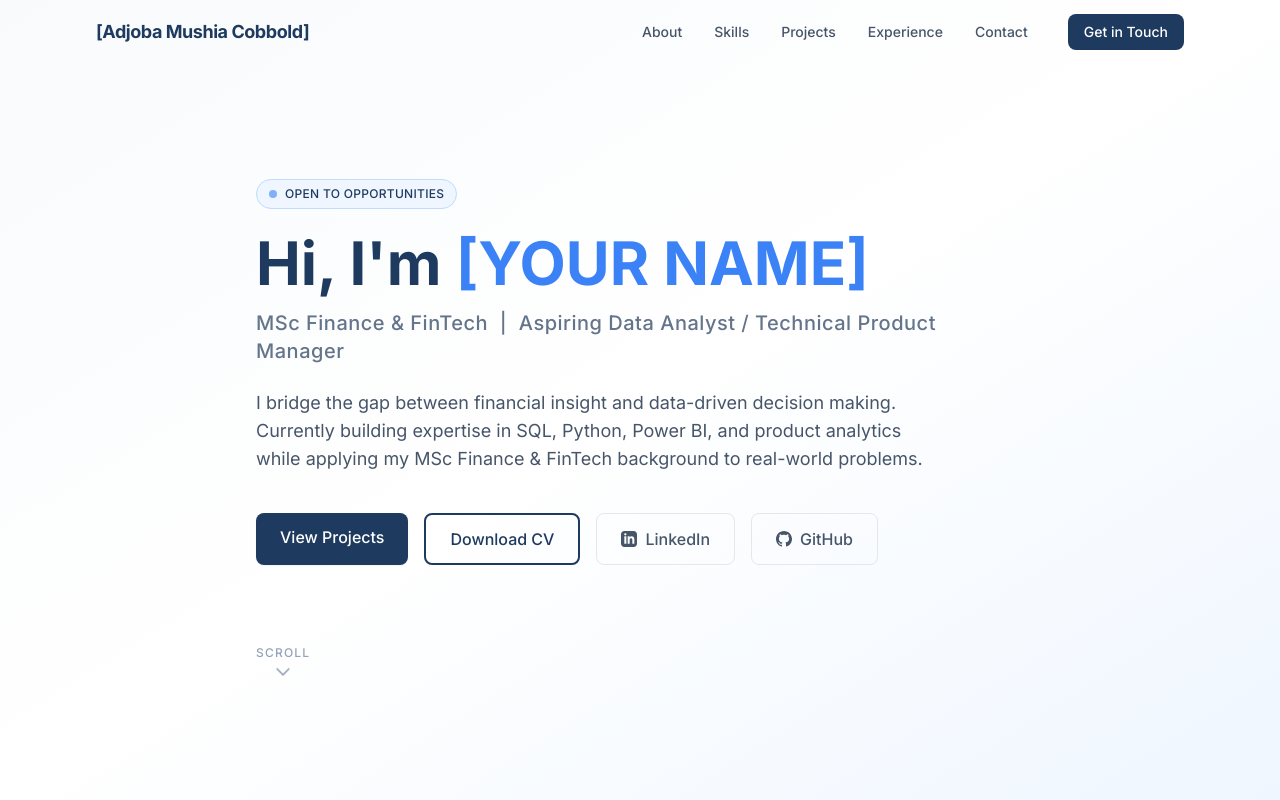
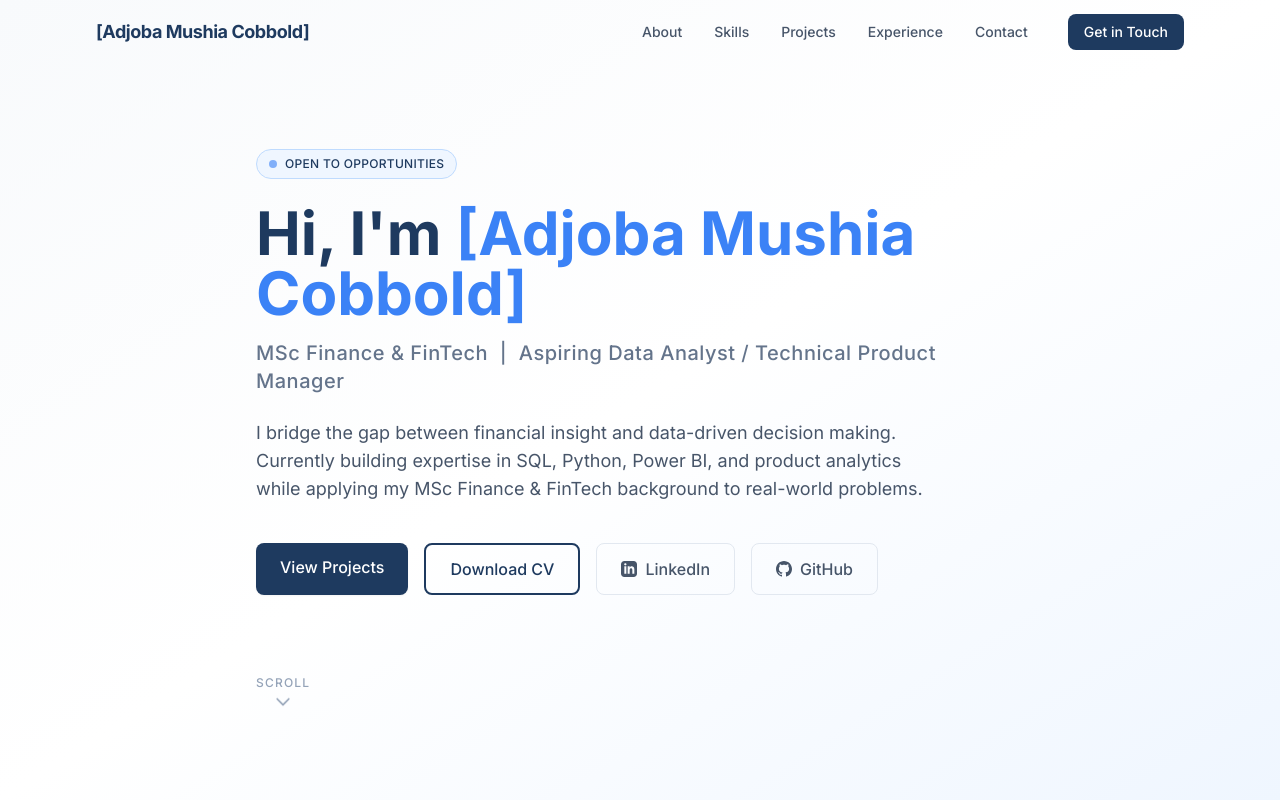
Before and after one commit to cobbold-m/Portfolio-website, a React (Vite) app in the folder client/: page / in a window 1280 px wide. Shown: the top 800 px of the page. Built offline with nearby package versions, Linux system fonts and the light colour scheme.

Commit message:
Update personal information in Hero component

```diff
--- a/client/src/components/Hero.jsx
+++ b/client/src/components/Hero.jsx
@@ -26,7 +26,7 @@ function Hero() {
           {/* TODO: Replace [YOUR NAME] with your actual full name */}
           <h1 className="text-4xl sm:text-5xl lg:text-6xl font-bold text-[#1e3a5f] leading-tight mb-4">
             Hi, I'm{' '}
-            <span className="text-[#3b82f6]">[YOUR NAME]</span>
+            <span className="text-[#3b82f6]">[Adjoba Mushia Cobbold]</span>
           </h1>
 
           {/* Headline */}
@@ -55,7 +55,7 @@ function Hero() {
             {/* Download CV */}
             {/* TODO: Replace the href with the actual path to your CV file, e.g. '/cv/YourName_CV.pdf' */}
             <a
-              href="/cv/your-cv.pdf"
+              href="'/Users/ajobamushia/Desktop/CV/ADJOBA COBBOLD M.pdf'"
               target="_blank"
               rel="noopener noreferrer"
               className="px-6 py-3 border-2 border-[#1e3a5f] text-[#1e3a5f] font-medium rounded-lg hover:bg-[#1e3a5f] hover:text-white transition-all duration-200"
@@ -66,7 +66,7 @@ function Hero() {
             {/* LinkedIn */}
             {/* TODO: Replace href with your LinkedIn profile URL e.g. 'https://linkedin.com/in/yourname' */}
             <a
-              href="https://linkedin.com/in/yourname"
+              href="https://www.linkedin.com/in/adjoba-cobbold/"
               target="_blank"
               rel="noopener noreferrer"
               className="px-6 py-3 border border-[#e2e8f0] text-slate-600 font-medium rounded-lg hover:border-[#3b82f6] hover:text-[#3b82f6] transition-all duration-200 flex items-center gap-2"
@@ -80,7 +80,7 @@ function Hero() {
             {/* GitHub */}
             {/* TODO: Replace href with your GitHub profile URL e.g. 'https://github.com/yourusername' */}
             <a
-              href="https://github.com/yourusername"
+              href="https://github.com/cobbold-m"
               target="_blank"
               rel="noopener noreferrer"
               className="px-6 py-3 border border-[#e2e8f0] text-slate-600 font-medium rounded-lg hover:border-[#3b82f6] hover:text-[#3b82f6] transition-all duration-200 flex items-center gap-2"
```
